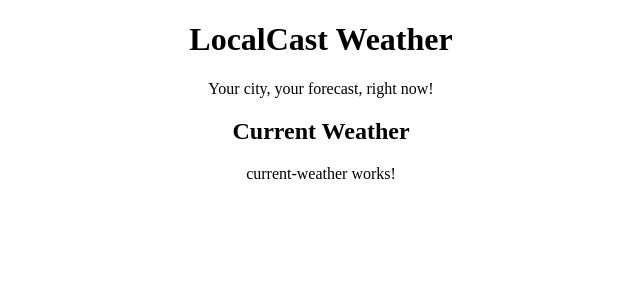
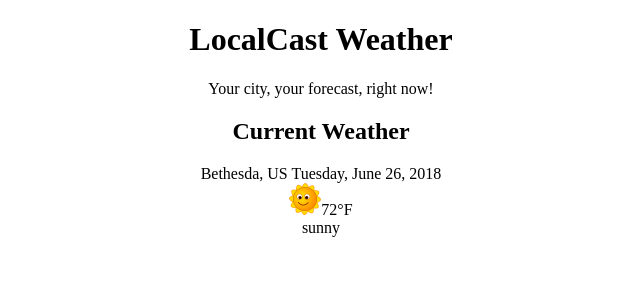
Before and after one commit to jamesphamilton/local-weather-app, an Angular app: page / in a window 1280 px wide. Shown: the top 300 px of the page, without its empty margins (319-959 px from the left). Built offline with nearby package versions, Linux system fonts and the light colour scheme.

Commit message:
current weather stub

```diff
--- a/src/app/current-weather/current-weather.component.html
+++ b/src/app/current-weather/current-weather.component.html
@@ -1,11 +1,11 @@
 <div>
   <div>
-    <span>{{current.city}}, {{current.country}}</span>
-    <span>{{current.date | date:'fullDate'}}</span>
+    <span>{{current.city}}, {{current.country}} </span>
+    <span>{{current.date | date:'fullDate'}} </span>
   </div>
   <div>
-    <img src="current.image" alt="weather picture" />
-    <span>{{current.temperature | number:'1.0-0'}}°F</span>
+    <img [src]='current.image' [height]='32' alt="weather picture" />
+    <span>{{current.temperature | number:'1.0-0'}}°F </span>
   </div>
   <div>
     {{current.description}}
--- a/src/app/current-weather/current-weather.component.ts
+++ b/src/app/current-weather/current-weather.component.ts
@@ -3,8 +3,8 @@ import { ICurrentWeather } from '../interfaces';
 
 @Component({
   selector: 'app-current-weather',
-  template: `<p>current-weather works!</p>`,
-  styles: ['']
+  templateUrl: './current-weather.component.html',
+  styleUrls: ['./current-weather.component.css'],
 })
 export class CurrentWeatherComponent implements OnInit {
   current: ICurrentWeather;
```
